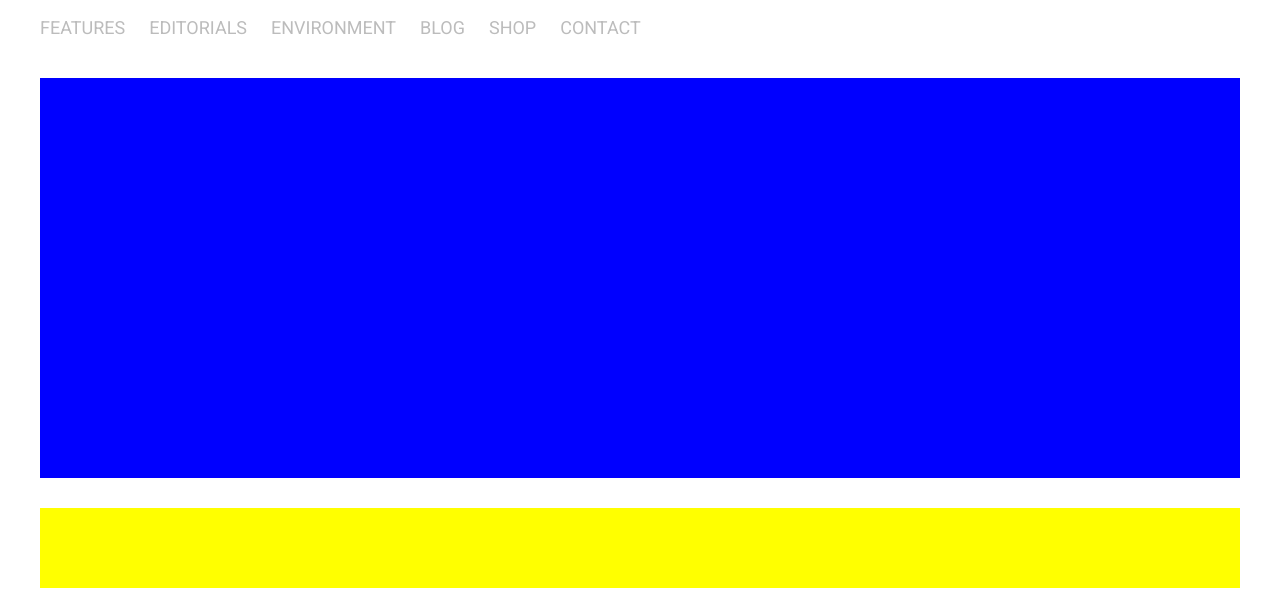
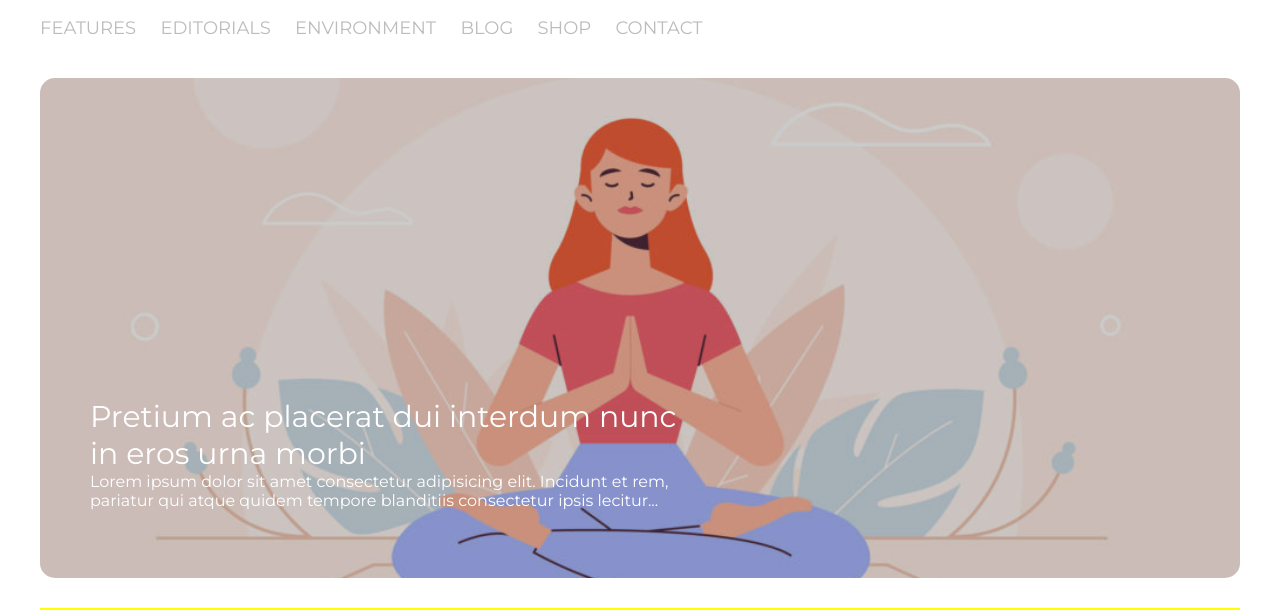
Before and after one commit to mattia-dev/htmlcss-wp, a plain HTML site: page index.html in a window 1280 px wide. Shown: the part 132-742 px from the top of the page. Drawn offline with Linux system fonts and the light colour scheme.

Commit message:
figure done

```diff
--- a/css/style.css
+++ b/css/style.css
@@ -5,7 +5,7 @@
 }
 
 body {
-    font-family: 'Roboto', sans-serif;
+    font-family: 'Montserrat', sans-serif;
 }
 
 .container {
@@ -50,8 +50,29 @@ nav li {
 }
 
 figure {
-    height: 400px;
-    background-color: blue;
+    height: 500px;
+    background-image: url('../img/banner.jpg');
+    background-size: cover;
+    background-position: center;
+    border-radius: 15px;
+}
+
+.figure-text {
+    height: 100%;
+    border-radius: 15px;
+    background-color: rgba(0, 0, 0, 0.2);
+    color: white;
+    padding: 320px 0 0 50px;
+}
+
+.figure-text>.title {
+    width: 52%;
+    font-size: 30px;
+    font-weight: 500;
+}
+
+.figure-text>.description {
+    width: 52%;
 }
 
 main>header {
--- a/index.html
+++ b/index.html
@@ -4,7 +4,7 @@
 <head>
     <title>Wordpress</title>
     <link rel="preconnect" href="https://fonts.gstatic.com">
-    <link href="https://fonts.googleapis.com/css2?family=Roboto&display=swap" rel="stylesheet">
+    <link href="https://fonts.googleapis.com/css2?family=Montserrat&display=swap" rel="stylesheet">
     <link rel="stylesheet" href="./css/style.css">
     <meta charset="UTF-8">
 </head>
@@ -30,8 +30,11 @@
 
         <div class="main-content">
             <figure>
-
-            </figure>
+                <div class="figure-text">
+                    <div class="title">Pretium ac placerat dui interdum nunc in eros urna morbi</div>
+                    <div class="description">Lorem ipsum dolor sit amet consectetur adipisicing elit. Incidunt et rem, pariatur qui atque quidem tempore blanditiis consectetur ipsis lecitur...</div>
+                </div>
+             </figure>
 
             <main>
                 <header>
```
